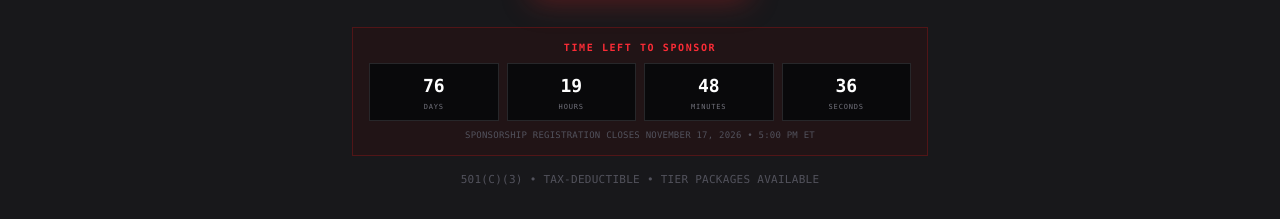
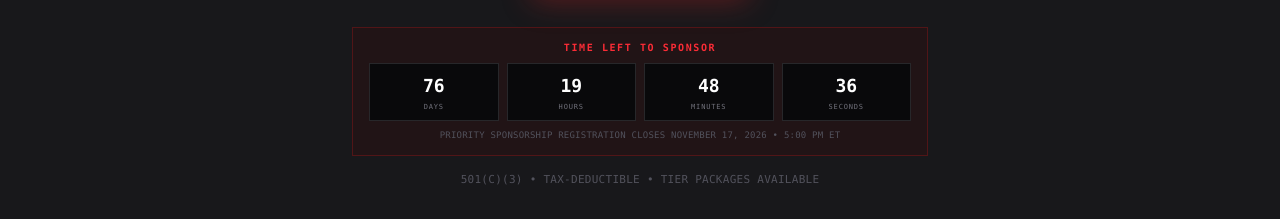
Before and after one commit to Stepinac-Iron-Crusaders/iron-crusaders-website, a React (Vite) app: page / in a window 1280 px wide. Shown: the part 4720-4939 px from the top of the page. Built offline with nearby package versions, Linux system fonts and the light colour scheme.

Commit message:
Update sponsorship registration message

```diff
--- a/src/pages/Home.tsx
+++ b/src/pages/Home.tsx
@@ -175,7 +175,7 @@ function SponsorCountdown() {
       </div>
 
       <p className="mt-2 text-center font-mono text-[9px] uppercase tracking-wide text-zinc-600">
-        Sponsorship registration closes November 17, 2026 • 5:00 PM ET
+        Priority Sponsorship registration closes November 17, 2026 • 5:00 PM ET
       </p>
     </div>
   );
```
